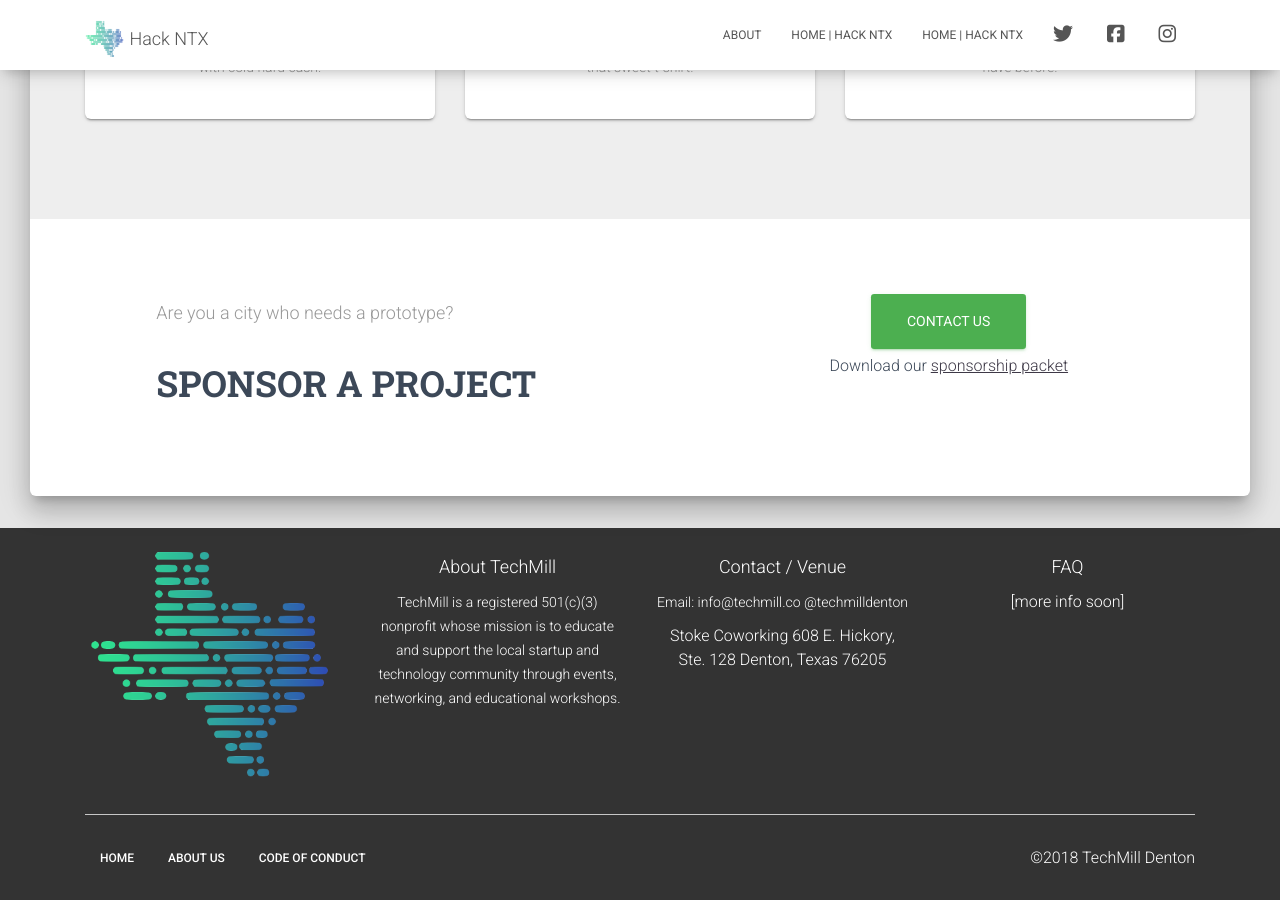
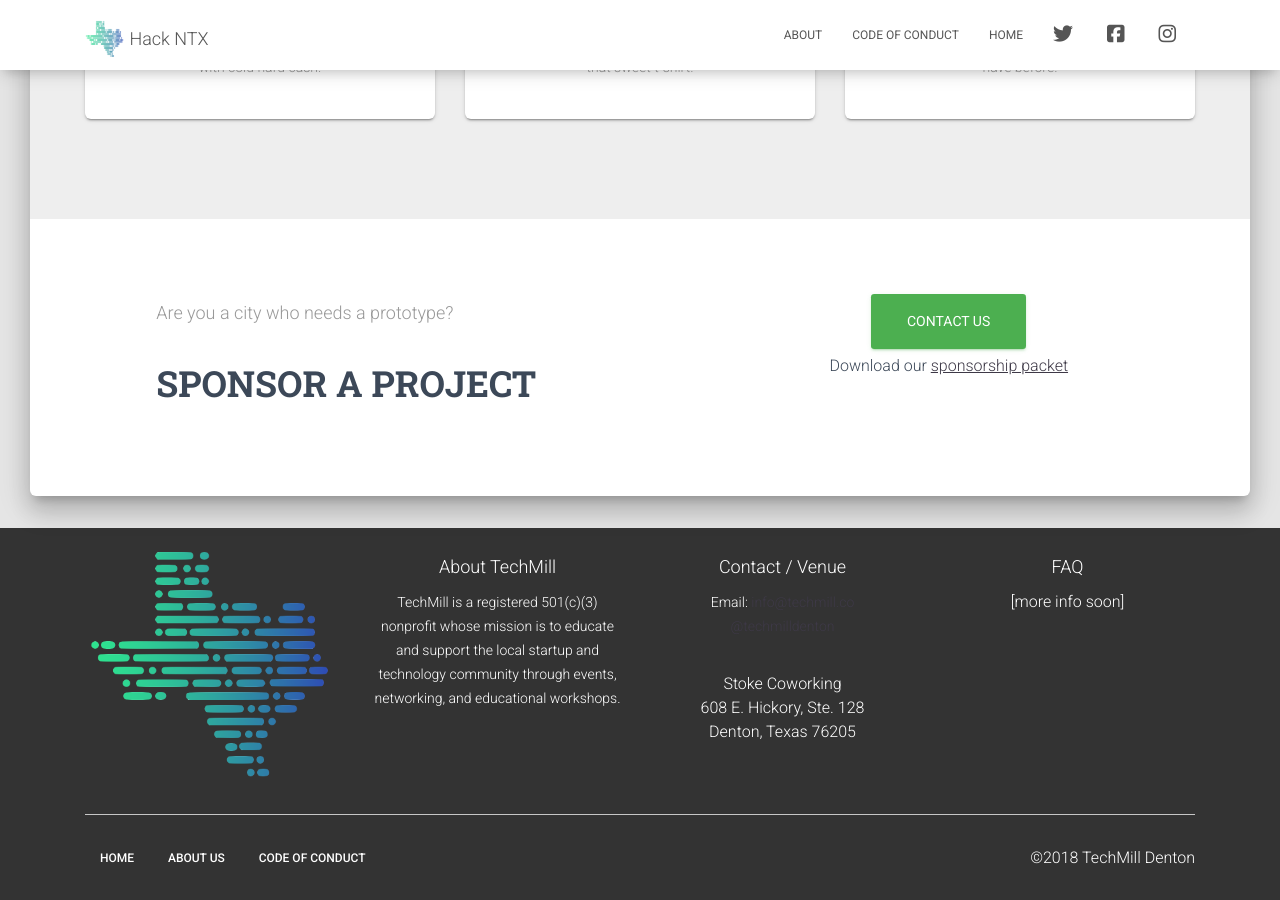
Before and after one commit to techmilldenton/hackntx, a Jekyll site: the page built from index.html, in a window 1280 px wide and 900 px high, scrolled down 1989 px. Built offline with Jekyll 4.4.1, drawn with Linux system fonts in a browser that asks for light colours; nearby versions of some CDN libraries.

Commit message:
Fix page titles

```diff
--- a/_includes/footer.html
+++ b/_includes/footer.html
@@ -11,12 +11,12 @@
       <div class="col-md-3">
         <h4>Contact / Venue</h4>
         <p>
-          Email: info@techmill.co
-          @techmilldenton
-
+          Email: <a href="mailto:info@techmill.co">info@techmill.co</a><br>
+          <a href="https://twitter.com/techmilldenton" title="TechMill on Twitter">@techmilldenton</a><br>
+          <br>
           <address>
-            Stoke Coworking
-            608 E. Hickory, Ste. 128
+            Stoke Coworking<br>
+            608 E. Hickory, Ste. 128<br>
             Denton, Texas 76205
           </address>
         </p>
--- a/conduct.html
+++ b/conduct.html
@@ -1,6 +1,7 @@
 ---
-title: "Home | Hack NTX"
+title: "Code of Conduct"
 layout: default
+permalink: /conduct
 ---
 
 <style>
--- a/index.html
+++ b/index.html
@@ -1,5 +1,5 @@
 ---
-title: "Home | Hack NTX"
+title: "Home"
 layout: home
 ---
 
```
